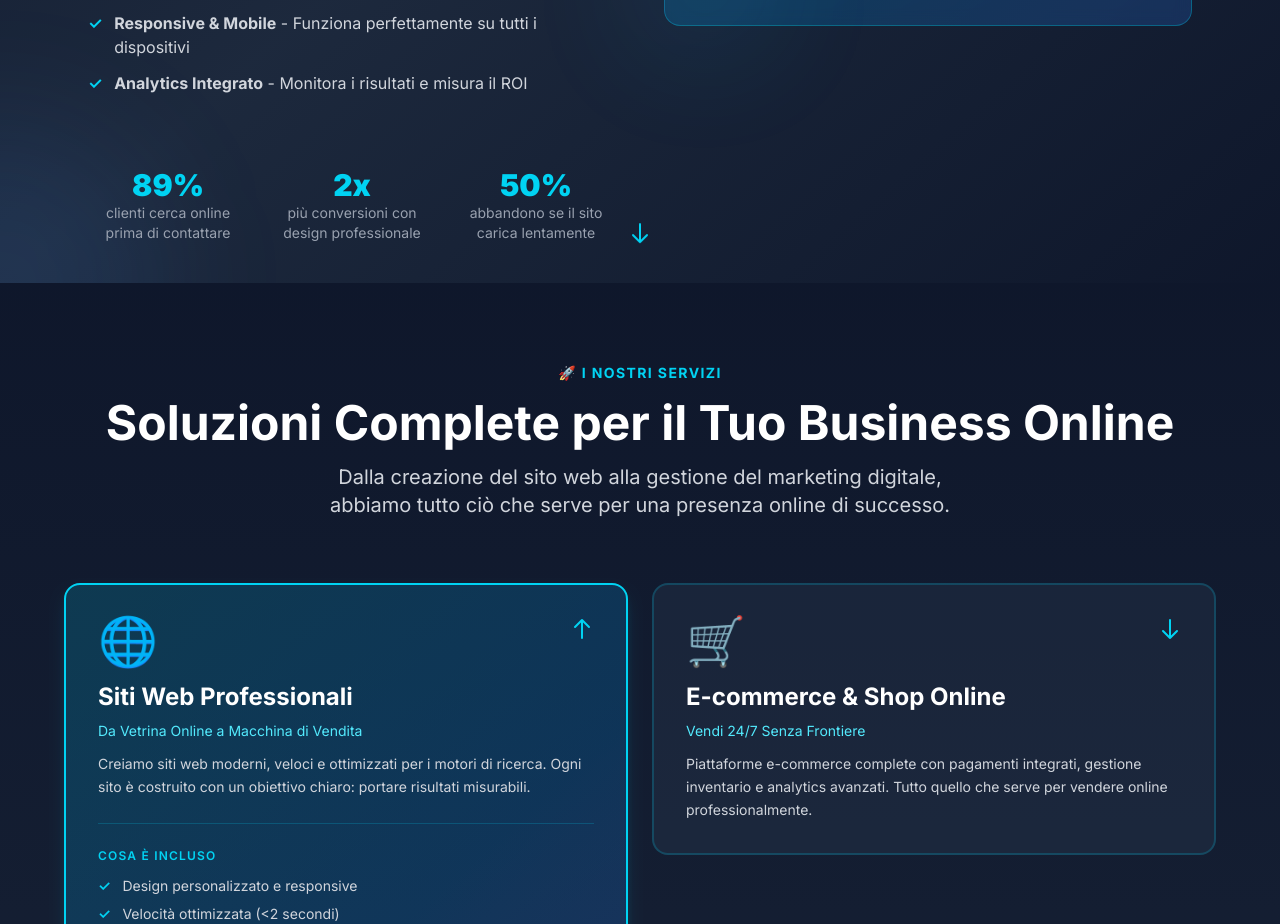
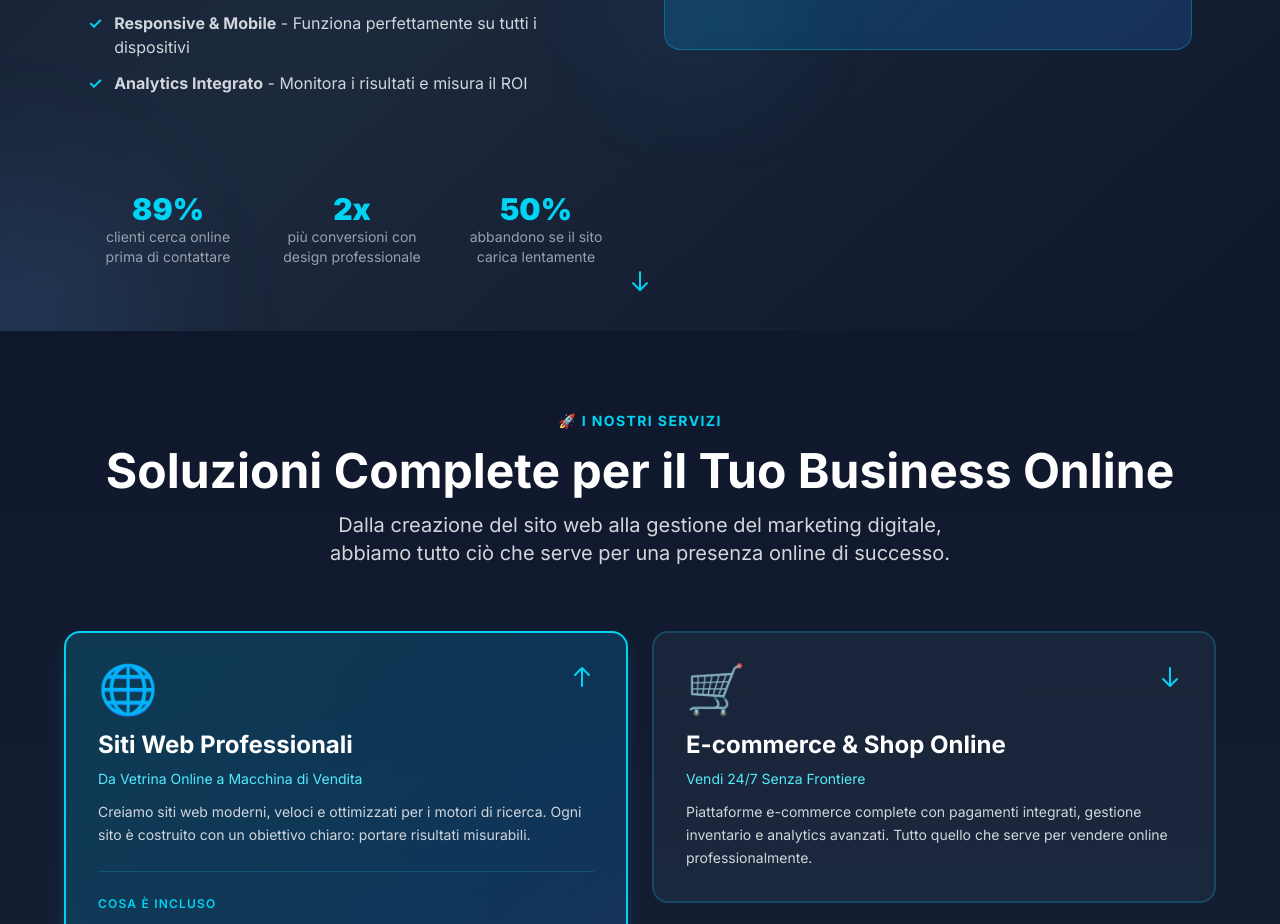
Before and after one commit to valemond06-svg/mksiteverona-site, a Next.js app: page / in a window 1280 px wide. Shown: the part 840-1764 px from the top of the page. Built offline with nearby package versions, Linux system fonts and the light colour scheme.

Commit message:
Fix Hero

```diff
--- a/components/Hero.jsx
+++ b/components/Hero.jsx
@@ -70,7 +70,7 @@ export default function Hero() {
             </div>
 
             {/* Stats */}
-            <div className="grid grid-cols-3 gap-6 pt-10 pb-10">
+            <div className="grid grid-cols-3 gap-6 pt-16 pb-16">
               {[
                 { number: '89%', label: 'clienti cerca online prima di contattare' },
                 { number: '2x', label: 'più conversioni con design professionale' },
```
